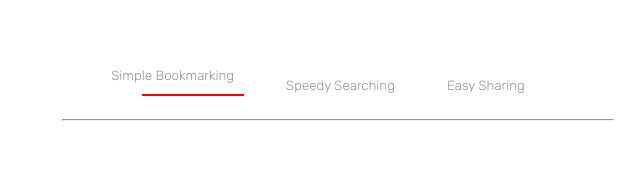
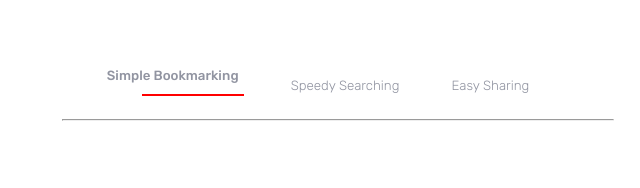
Before and after one commit to Youssef5107/Bookmark-landing-page, a plain HTML site: page index.html in a window 1280 px wide. Both pictures are taken after a click on the button "Simple Bookmarking". Shown: the part 828-1016 px from the top of the page, 302-942 px from the left. Drawn offline with Linux system fonts and the light colour scheme.

Commit message:
feat:add btns font family on click

```diff
--- a/css/style.css
+++ b/css/style.css
@@ -268,6 +268,10 @@ section {
 	color: var(--Grayish-Blue);
 	border: 0px;
 	background-color: white;
+}
+
+.active-main-option-btn {
+	font-family: medium;
 }
 
 
--- a/index.html
+++ b/index.html
@@ -83,18 +83,19 @@
 
 		<div class="option-btns-area">
 			<div style="display:grid ;">
-				<button class="main-option-btn" onclick="show_hide_divs(`tab1`,`option-btn1-hr`,`btn-hr`)">Simple
+				<button class="main-option-btn active-main-option-btn"
+					onclick="show_hide_divs(`tab1`,`option-btn1-hr`,`btn-hr`,this)">Simple
 					Bookmarking</button>
 
 				<hr class="option-btn1-hr btn-hr active-hr">
 			</div>
 			<div style="display:grid ;">
-				<button class="main-option-btn" onclick="show_hide_divs(`tab2`,`option-btn2-hr`,`btn-hr`)">Speedy
+				<button class="main-option-btn" onclick="show_hide_divs(`tab2`,`option-btn2-hr`,`btn-hr`,this)">Speedy
 					Searching</button>
 				<hr class="option-btn2-hr btn-hr">
 			</div>
 			<div style="display:grid ;">
-				<button class="main-option-btn" onclick="show_hide_divs(`tab3`,`option-btn3-hr`,`btn-hr`)">Easy
+				<button class="main-option-btn" onclick="show_hide_divs(`tab3`,`option-btn3-hr`,`btn-hr`,this)">Easy
 					Sharing</button>
 				<hr class="option-btn3-hr btn-hr">
 			</div>
--- a/javascript/javascript.js
+++ b/javascript/javascript.js
@@ -1,10 +1,18 @@
-function show_hide_divs(clickedBtn, activeHr, inactiveHr) {
+function show_hide_divs(clickedBtn, activeHr, inactiveHr, buttonName) {
 	var hr = document.querySelector("." + activeHr);
 	var inactivehr = document.querySelectorAll("." + inactiveHr);
+
 	for (i = 0; i < inactivehr.length; i++) {
 		inactivehr[i].classList.remove("active-hr")
 	}
-	hr.classList.add("active-hr")
+	hr.classList.add("active-hr");
+
+	var btnFontStyle = document.querySelectorAll(".main-option-btn");
+	for (i = 0; i < btnFontStyle.length; i++) {
+		btnFontStyle[i].classList.remove("active-main-option-btn")
+	}
+
+	buttonName.classList.add("active-main-option-btn")
 
 	var visibleDiv = document.querySelectorAll(".main-option-content-area");
 	for (i = 0; i < visibleDiv.length; i++) {
```
